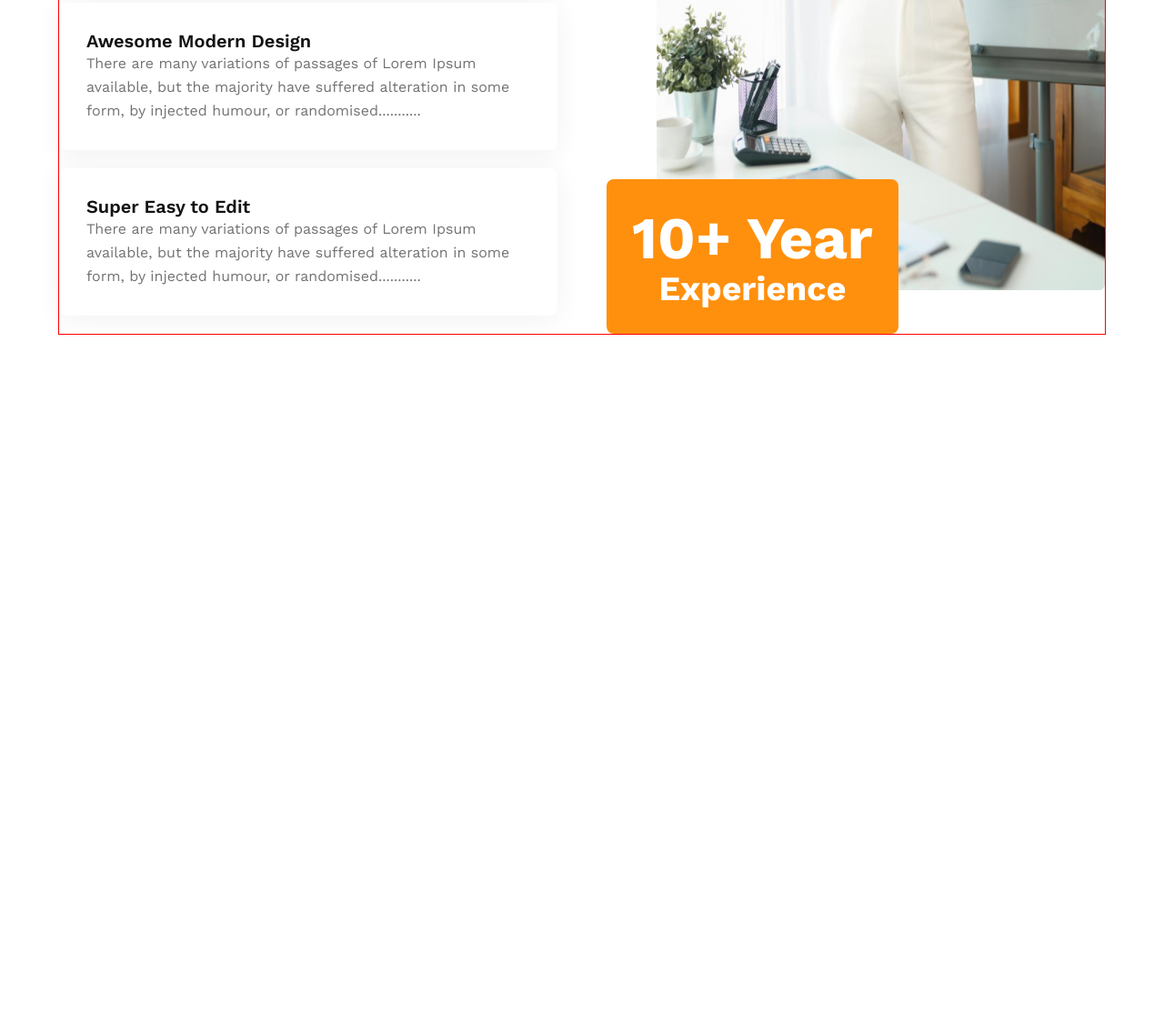
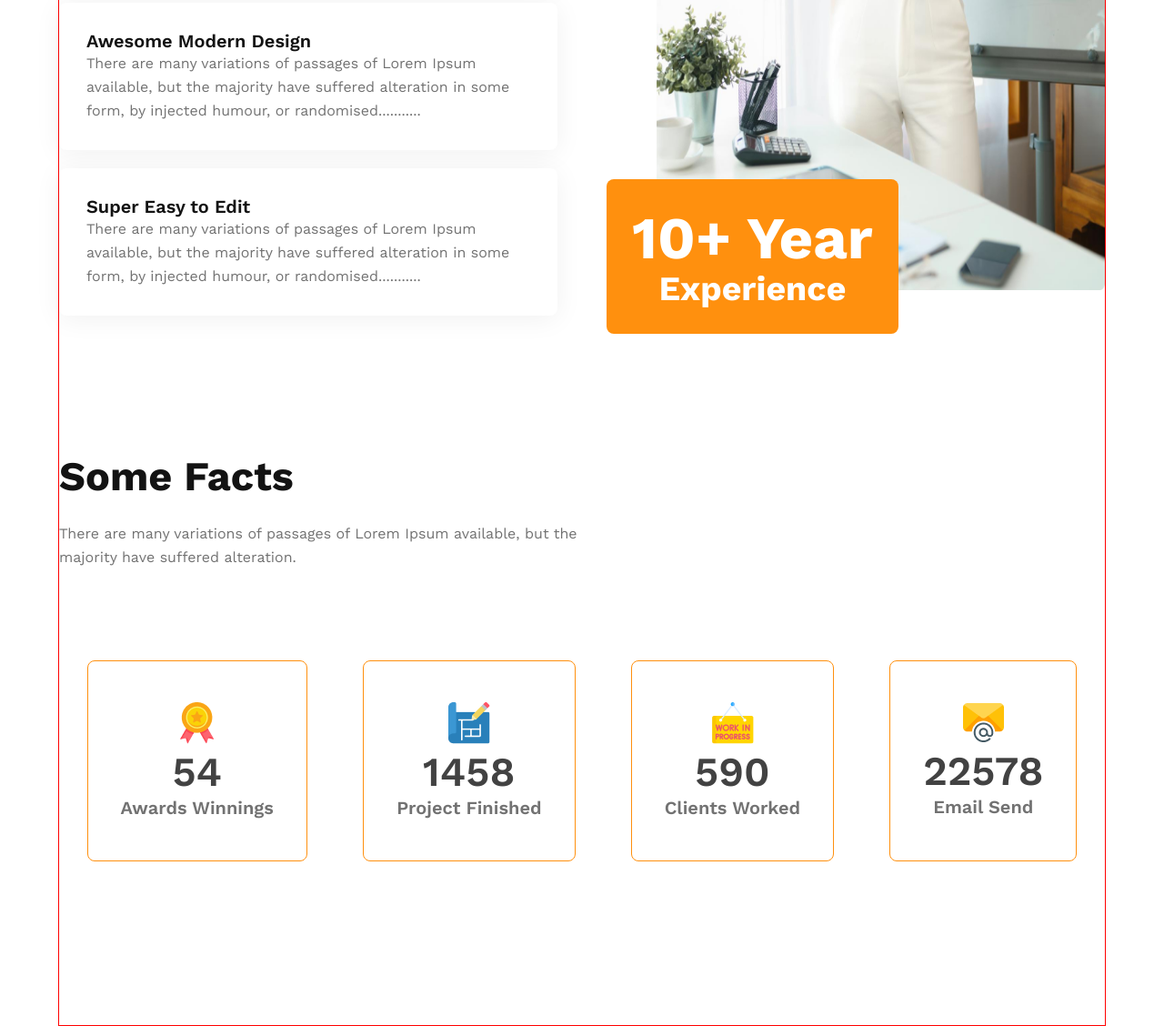
Before and after one commit to ahmadtnvir/G3_Architects, a plain HTML site: page index.html in a window 1280 px wide. Shown: the part 2726-3854 px from the top of the page at 91% size. Before the commit the page ends 3094 px from the top, so only its background shows below. Drawn offline with nearby package versions, Linux system fonts and the light colour scheme.

Commit message:
The fact section is complete and responsive it for small, medium and large device.

```diff
--- a/index.html
+++ b/index.html
@@ -117,6 +117,38 @@
           </div>
         </div>
       </section>
+      <!-- ---------------------------------------- -->
+      <section class="fact_section">
+        <div class="fact_heading">
+          <h3>Some Facts</h3>
+          <p>
+            There are many variations of passages of Lorem Ipsum available, but
+            the majority have suffered alteration.
+          </p>
+        </div>
+        <div class="facts_list">
+          <div class="fact">
+            <img src="./images/icons/ribon.png" alt="" />
+            <h4>54</h4>
+            <p>Awards Winnings</p>
+          </div>
+          <div class="fact">
+            <img src="./images/icons/projects.png" alt="" />
+            <h4>1458</h4>
+            <p>Project Finished</p>
+          </div>
+          <div class="fact">
+            <img src="./images/icons/customers.png" alt="" />
+            <h4>590</h4>
+            <p>Clients Worked</p>
+          </div>
+          <div class="fact">
+            <img src="./images/icons/email.png" alt="" />
+            <h4>22578</h4>
+            <p>Email Send</p>
+          </div>
+        </div>
+      </section>
     </main>
   </body>
 </html>
--- a/styles/style.css
+++ b/styles/style.css
@@ -157,6 +157,7 @@ button {
   display: flex;
   justify-content: center;
   gap: 54px;
+  margin-bottom: 130px;
 }
 
 .list_left,
@@ -220,6 +221,49 @@ button {
   font-size: 65px;
   font-weight: 700;
   line-height: 70px;
+}
+
+/* ---------------------- fact_section */
+.fact_section {
+  width: 100%;
+  margin-bottom: 180px;
+}
+
+.fact_heading {
+  width: 50%;
+  margin-bottom: 100px;
+}
+
+.fact_heading > h3 {
+  color: #131313;
+  font-size: 45px;
+  font-weight: 700;
+  margin-bottom: 24px;
+}
+
+.facts_list {
+  display: flex;
+  justify-content: space-around;
+  /* align-items: center; */
+}
+
+.fact {
+  border: 1px solid #ff900e;
+  border-radius: 8px;
+  padding: 45px 36px;
+  text-align: center;
+}
+
+.fact > h4 {
+  color: #424242;
+  font-size: 45px;
+  font-weight: 600;
+}
+
+.fact > p {
+  color: #727272;
+  font-size: 20px;
+  font-weight: 600;
 }
 
 /* !----------------------------------------------- SMALL -------------------------------- */
@@ -301,6 +345,21 @@ button {
     font-size: 40px;
     line-height: 50px;
   }
+
+  /* ---------------------- fact_section */
+
+  .fact_heading {
+    width: 100%;
+  }
+
+  .fact_heading > h3 {
+    font-size: 32px;
+  }
+
+  .facts_list {
+    flex-wrap: wrap;
+    gap: 20px;
+  }
 }
 /* !----------------------------------------------- Medium -------------------------------- */
 
@@ -374,6 +433,21 @@ button {
   .experience > h2 > span {
     font-size: 40px;
     line-height: 50px;
+  }
+
+  /* ---------------------- fact_section */
+
+  .fact_heading {
+    width: 100%;
+  }
+
+  .fact_heading > h3 {
+    font-size: 32px;
+  }
+
+  .facts_list {
+    flex-wrap: wrap;
+    gap: 20px;
   }
 }
 /* !----------------------------------------------- Large -------------------------------- */
@@ -451,4 +525,19 @@ button {
     font-size: 40px;
     line-height: 50px;
   }
+
+  /* ---------------------- fact_section */
+
+  .fact_heading {
+    width: 100%;
+  }
+
+  .fact_heading > h3 {
+    font-size: 32px;
+  }
+
+  .facts_list {
+    flex-wrap: wrap;
+    gap: 20px;
+  }
 }
```
